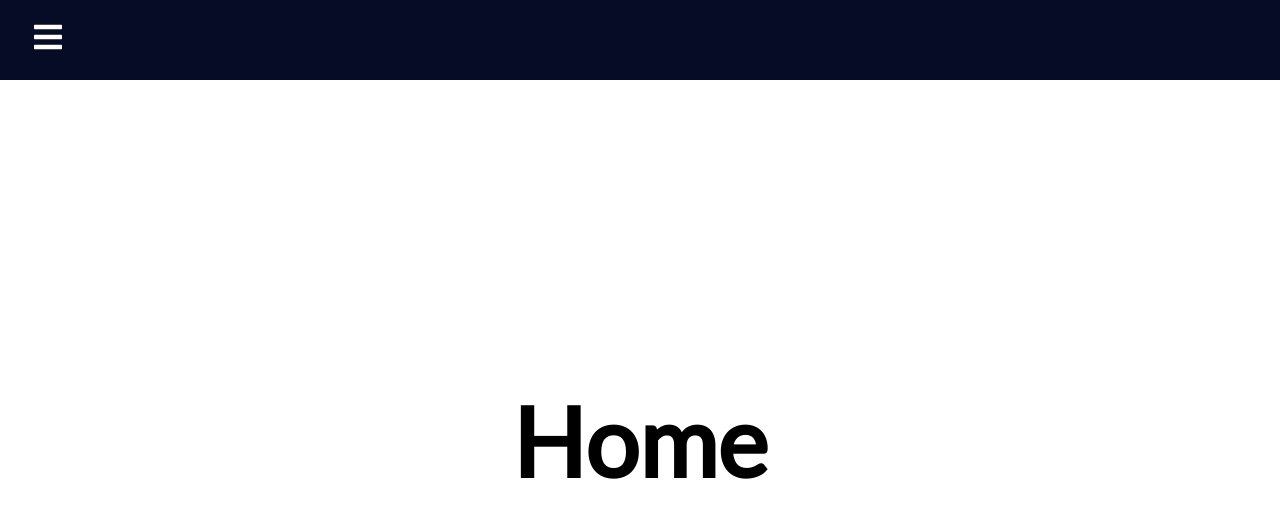
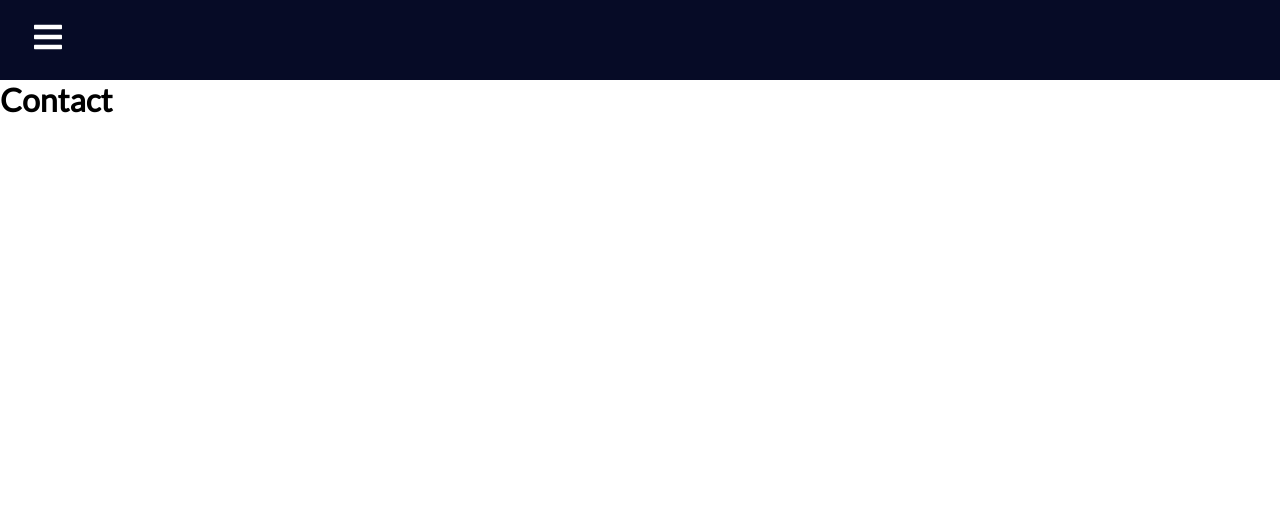
Before and after one commit to gachezra/React-Sidebar-Navigation-Menu, a React (Create React App) app in the folder react-sidebar/: page /contact in a window 1280 px wide. Shown: the top 518 px of the page. Built offline with nearby package versions, Linux system fonts and the light colour scheme.

Commit message:
forgot to add exact for the url so it changes the page on click

```diff
--- a/react-sidebar/src/App.js
+++ b/react-sidebar/src/App.js
@@ -15,10 +15,10 @@ function App() {
       <Router>
         <Navbar />
         <Switch>
-          <Route path="/" component={Home} />
-          <Route path="/contact" component={Contact} />
-          <Route path="/products" component={Products} />
-          <Route path="/reports" component={Reports} />
+          <Route path="/" exact component={Home} />
+          <Route path="/contact" exact component={Contact} />
+          <Route path="/products" exact component={Products} />
+          <Route path="/reports" exact component={Reports} />
         </Switch>
       </Router>
     </>
```
